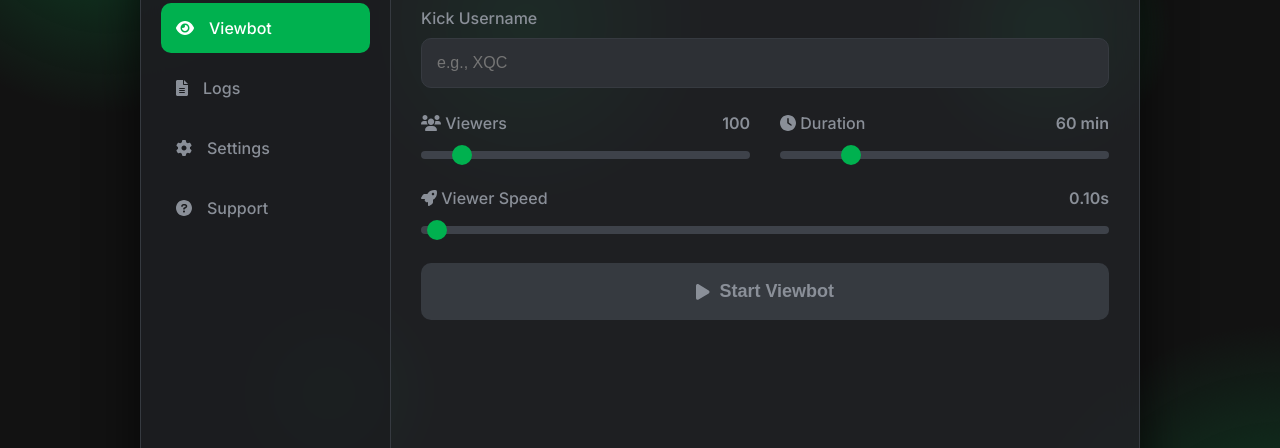
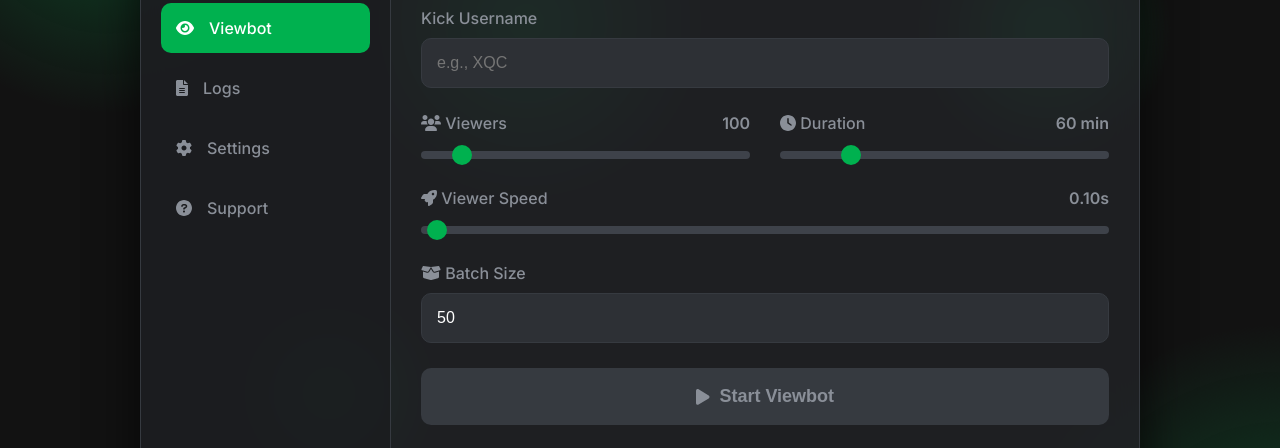
Before and after one commit to xontpy/adsadadadsite, a plain HTML site: page index.html in a window 1280 px wide. Shown: the part 162-610 px from the top of the page. Drawn offline with Linux system fonts and the light colour scheme.

Commit message:
Update index.html

```diff
--- a/index.html
+++ b/index.html
@@ -75,6 +75,10 @@
                         <label for="viewer-speed-input"><i class="fas fa-rocket"></i> Viewer Speed <span id="viewer-speed-value" class="slider-value">0.10s</span></label>
                         <input type="range" id="viewer-speed-input" min="0.01" max="10" step="0.01" value="0.10">
                     </div>
+                </div>
+                <div class="control-group">
+                    <label for="batch-size-input"><i class="fas fa-box-open"></i> Batch Size</label>
+                    <input type="number" id="batch-size-input" value="50" min="1">
                 </div>
                 <button id="start-btn" class="start-button">
                     <i class="fas fa-play"></i> Start Viewbot
```
